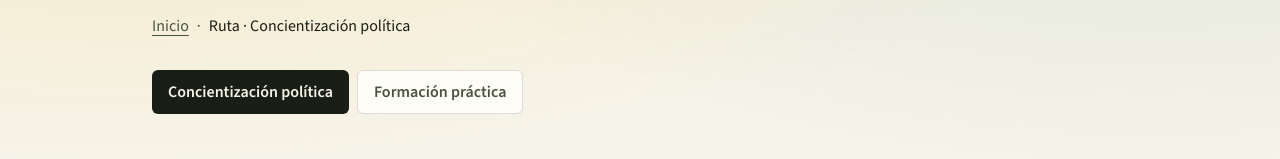
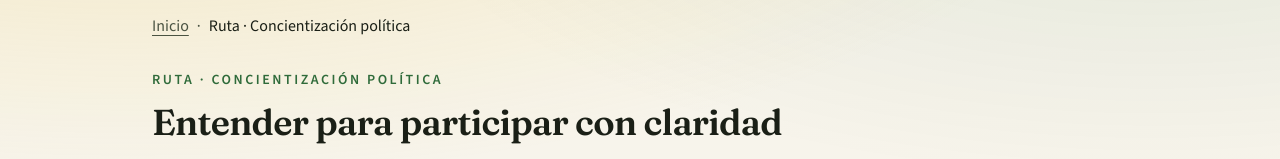
Before and after one commit to CO-Politica-Centro/web-capacitacion, a Next.js app: page /ruta/concientizacion in a window 1280 px wide. Shown: the part 139-298 px from the top of the page. Built offline with nearby package versions, Linux system fonts and the light colour scheme; no server answers.

Commit message:
fix(seo): use movement rose logo in Open Graph image
refactor(ruta): remove via switcher pills from path page

```diff
--- a/src/app/ruta/[via]/page.tsx
+++ b/src/app/ruta/[via]/page.tsx
@@ -8,11 +8,9 @@ import {
   getRamaById,
   getRutaSteps,
   getViaBySlug,
-  getVias,
   isViaSlug,
 } from "@/lib/content";
 import { pageMetadata } from "@/lib/seo";
-import { cn } from "@/lib/utils";
 
 type RutaViaPageProps = {
   params: Promise<{ via: string }>;
@@ -42,7 +40,6 @@ export default async function RutaViaPage({ params }: RutaViaPageProps) {
   const activeVia = getViaBySlug(viaParam);
   if (!activeVia) notFound();
 
-  const vias = getVias();
   const items = getRutaSteps(viaParam).flatMap((step) => {
     const curso = getCursoBySlug(step.cursoSlug);
     const rama = getRamaById(step.ramaId);
@@ -58,26 +55,6 @@ export default async function RutaViaPage({ params }: RutaViaPageProps) {
           { label: `Ruta · ${activeVia.nombre}` },
         ]}
       />
-      <div className="mb-10 flex flex-wrap gap-2 sm:mb-12">
-        {vias.map((via) => {
-          const active = via.slug === viaParam;
-          return (
-            <Link
-              key={via.id}
-              href={`/ruta/${via.slug}`}
-              className={cn(
-                "inline-flex min-h-11 items-center rounded-md px-4 py-2 text-base font-semibold transition",
-                active
-                  ? "bg-foreground text-background"
-                  : "border-foreground/15 bg-surface text-muted hover:text-foreground border",
-              )}
-              aria-current={active ? "page" : undefined}
-            >
-              {via.nombre}
-            </Link>
-          );
-        })}
-      </div>
 
       <RutaTimelineWithProgress via={activeVia} items={items} />
 
```
Also changed, not shown: public/brand/og-social.png.
